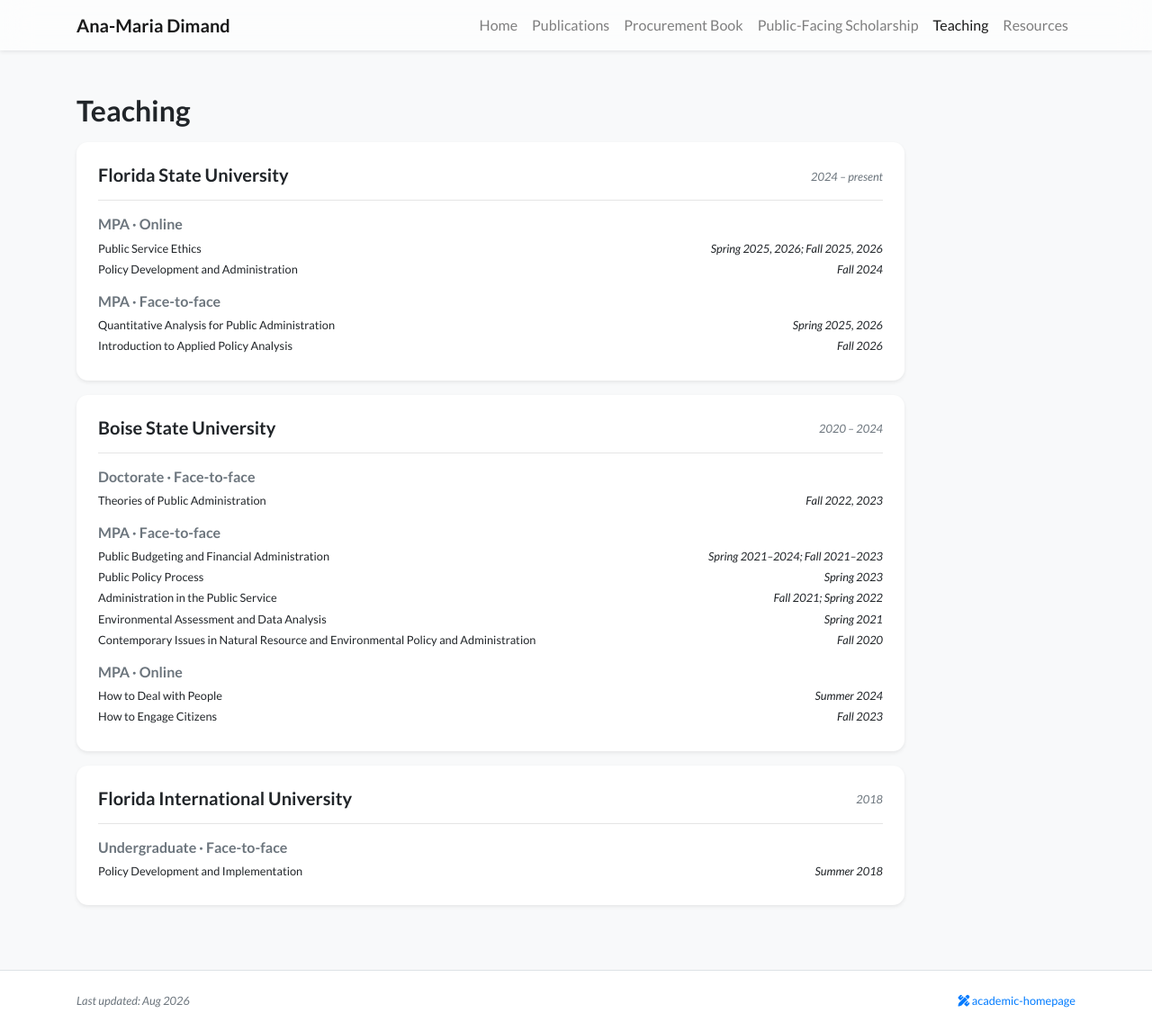
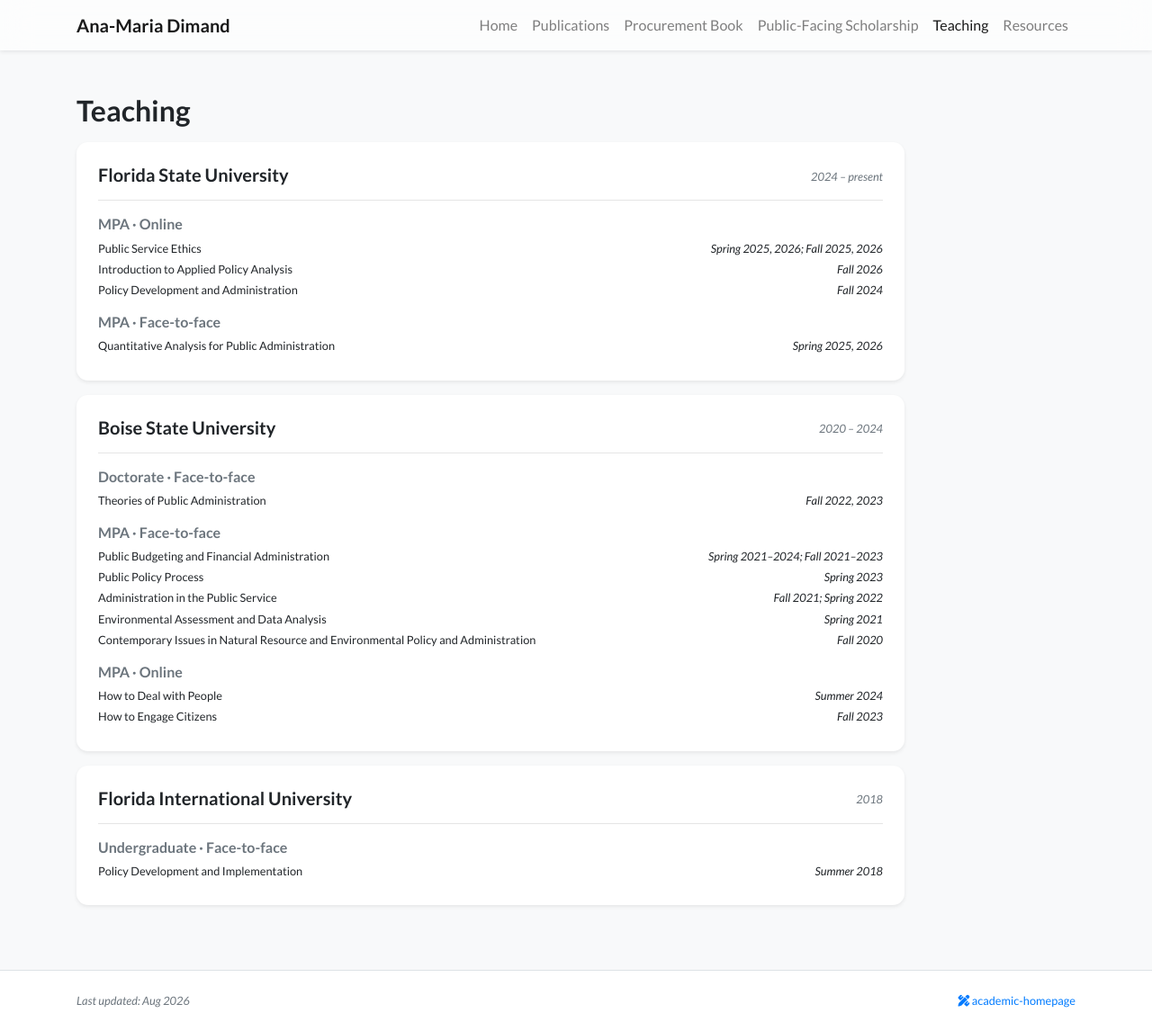
Before and after one commit to anamariadimand/anamariadimand.github.io, a Jekyll site: the page built from teaching.html, in a window 1280 px wide and 1146 px high. Shown: the whole window at 90% size. Built offline with Jekyll 4.4.1, drawn with Linux system fonts in a browser that asks for light colours; nearby versions of some CDN libraries; a style sheet for code colours, icons or effects is not loaded.

Commit message:
Move Intro to Applied Policy Analysis to MPA Online
Co-Authored-By: Claude Opus 4.8 <noreply@anthropic.com>

```diff
--- a/teaching.html
+++ b/teaching.html
@@ -23,13 +23,13 @@ navbar_title: Teaching
                         <h6 class="text-muted">MPA &middot; Online</h6>
                         <ul class="list-unstyled mb-3">
                             <li class="d-flex small mb-1"><div>Public Service Ethics</div><div class="ml-auto no-break"><em>Spring 2025, 2026; Fall 2025, 2026</em></div></li>
+                            <li class="d-flex small mb-1"><div>Introduction to Applied Policy Analysis</div><div class="ml-auto no-break"><em>Fall 2026</em></div></li>
                             <li class="d-flex small mb-1"><div>Policy Development and Administration</div><div class="ml-auto no-break"><em>Fall 2024</em></div></li>
                         </ul>
 
                         <h6 class="text-muted">MPA &middot; Face-to-face</h6>
                         <ul class="list-unstyled mb-0">
                             <li class="d-flex small mb-1"><div>Quantitative Analysis for Public Administration</div><div class="ml-auto no-break"><em>Spring 2025, 2026</em></div></li>
-                            <li class="d-flex small mb-1"><div>Introduction to Applied Policy Analysis</div><div class="ml-auto no-break"><em>Fall 2026</em></div></li>
                         </ul>
                     </div>
                 </div>
```
